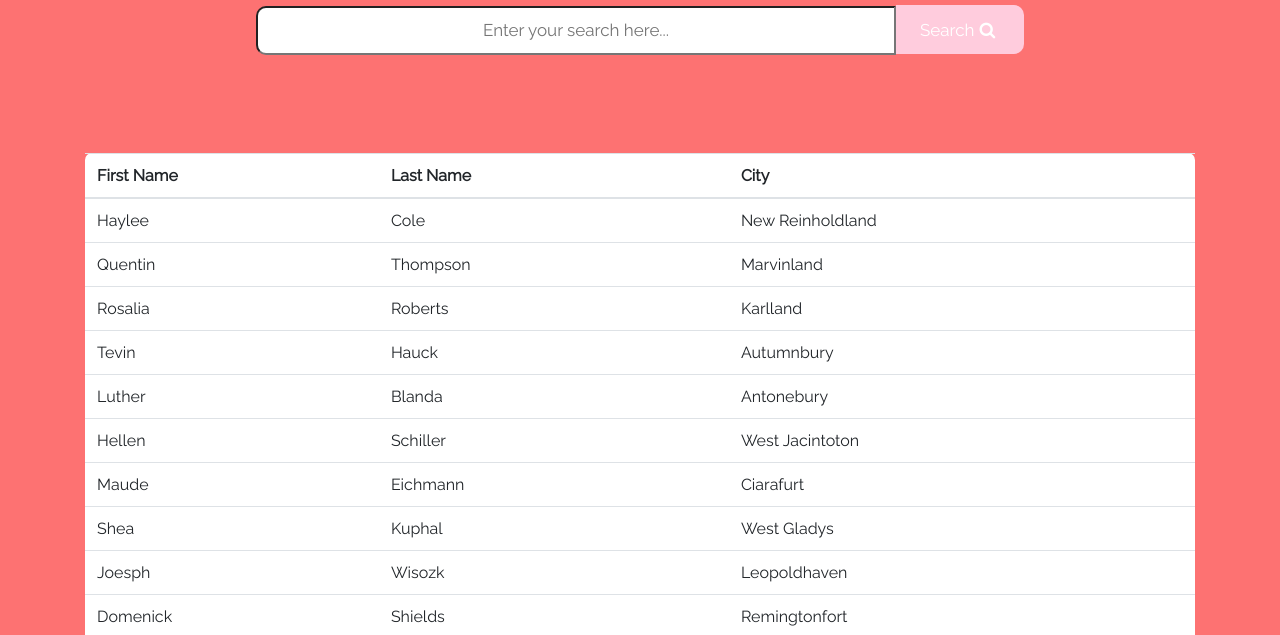
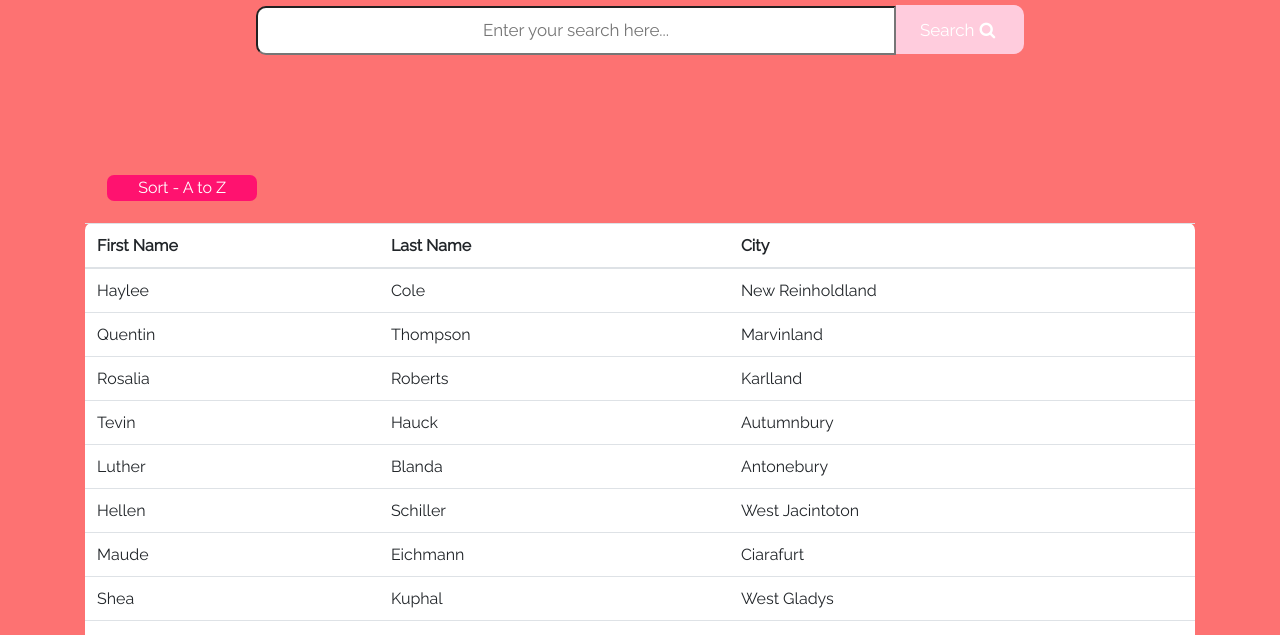
Before and after one commit to jasmineferris/com601-assignment, a website: page index.html in a window 1280 px wide. Shown: the part 164-799 px from the top of the page. Drawn offline with nearby package versions, Linux system fonts and the light colour scheme.

Commit message:
Alphabetical Sort
Added button that allows the contact list to be sorted alphabetically by first name.

```diff
--- a/css/style.css
+++ b/css/style.css
@@ -118,14 +118,15 @@ form input {
     border-top-color: #FF126F !important;
 }
 
-#saveBtn, #deleteBtn, #updateBtn {
+#saveBtn, #deleteBtn, #updateBtn, #sortBtn {
     background-color: #FF126F;
     border-radius: 7px;
     border: none;
     width: 150px;
+    color: #fff;
 }
 
-#saveBtn:hover, #deleteBtn:hover, #updateBtn:hover {
+#saveBtn:hover, #deleteBtn:hover, #updateBtn:hover, #sortBtn:hover {
     background-color: #F0136A;
 }
 
@@ -137,3 +138,8 @@ form input {
 i {
     padding: 5px;
 }
+
+#sortBtn {
+    box-shadow: none;
+    margin: 2%;
+}
--- a/index.html
+++ b/index.html
@@ -1,3 +1,4 @@
+
 <!doctype>
 <html>
     <head>
@@ -49,6 +50,7 @@
         <div class="container py-5" id="tableID">
             <div class="animated fadeInDown">
             <table class="table table-hover">
+                <button onclick="sortTable()" id="sortBtn">Sort - A to Z</button>
                 <thead> <!--header-->
                 <tr>
                     <th scope="col">First Name</th>
--- a/js/main.js
+++ b/js/main.js
@@ -83,3 +83,29 @@ function updateContact(){
 function deleteContact(){
 	hideMoreInfo();
 }
+//https://www.w3schools.com/howto/tryit.asp?filename=tryhow_js_sort_table
+function sortTable(){
+	var table, rows, switching, i, x, y, shouldSwitch;
+  	table = document.getElementById("contactsTable");
+	  switching = true;
+
+	  while (switching) {
+		  switching = false;
+		  rows = table.rows;
+
+		  for (i = 0; i < (rows.length - 1); i++) {
+			  shouldSwitch = false;
+				x = rows[i].getElementsByTagName("td")[0];
+			  	y = rows[i + 1].getElementsByTagName("td")[0];
+
+			  if (x.innerHTML.toLowerCase() > y.innerHTML.toLowerCase()) {
+				shouldSwitch = true;
+				break;
+			  }
+		  }
+		  if (shouldSwitch) {
+			rows[i].parentNode.insertBefore(rows[i + 1], rows[i]);
+			switching = true;
+		  }
+	  }
+	}
```
Also changed, not shown: 1 other file.
